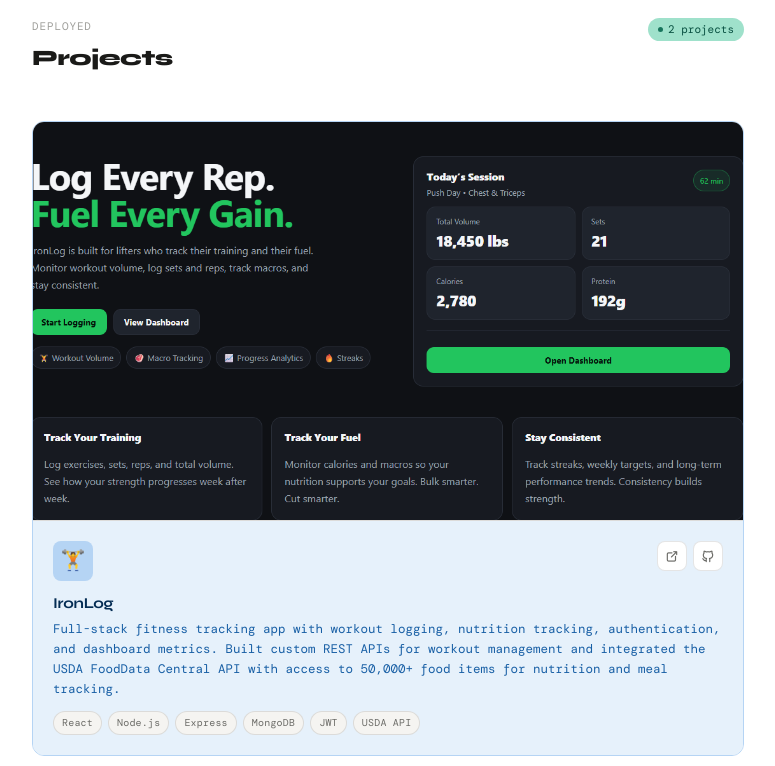
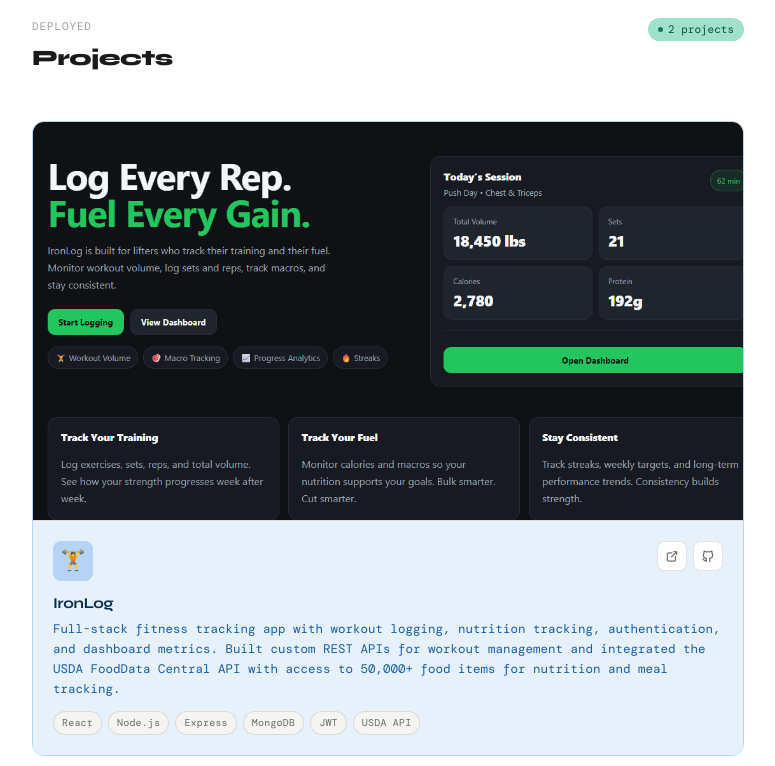
Before and after one commit to EricMerida/Portfolio, a React (Vite) app: page / in a window 1280 px wide. Shown: the part 1900-2666 px from the top of the page, without its empty margins (252-1027 px from the left). Built offline with nearby package versions, Linux system fonts and the light colour scheme; the HTML template or start-up script is replaced by a standard one; a web font is replaced by a local one.

Commit message:
Refactor ProjectCard styles for consistency

```diff
--- a/src/components/ProjectCard.module.css
+++ b/src/components/ProjectCard.module.css
@@ -28,7 +28,7 @@
   width: 100%;
   height: 100%;
   object-fit: cover;
-  object-position: top center;
+  object-position: top left;
   display: block;
   transition: transform 0.3s ease;
 }
```
